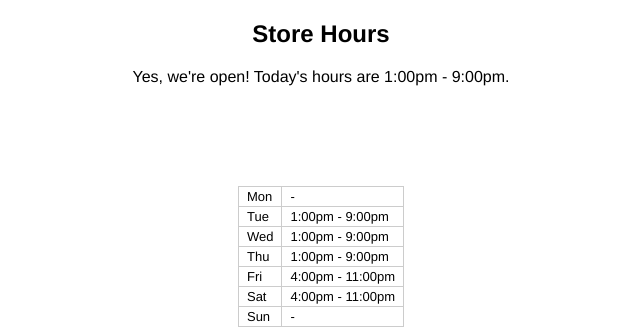
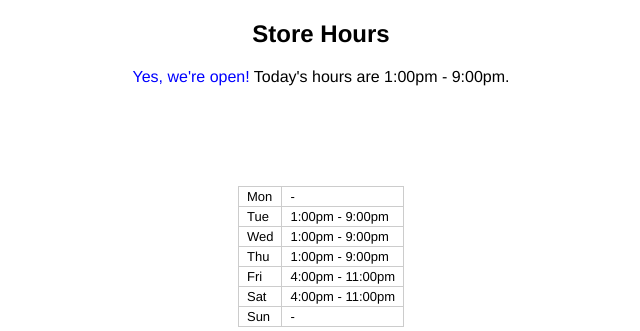
Before and after one commit to cfofana/php-tut, a PHP site: page /assets/includes/store-hours/index.php in a window 1280 px wide. Shown: the top 331 px of the page, without its empty margins (319-959 px from the left). Run offline with PHP 8.4, Linux system fonts and the light colour scheme.

Commit message:
Add closed and opened classes to php_store_hours script and style them

```diff
--- a/Final_Project/assets/includes/store-hours/index.php
+++ b/Final_Project/assets/includes/store-hours/index.php
@@ -20,6 +20,12 @@
             padding: 2px 8px;
             border: 1px solid #ccc;
         }
+        .closed {
+            color: rgb(255, 0, 0);
+        }
+        .open {
+            color: blue;
+        }
         </style>
     </head>
 
@@ -41,13 +47,13 @@
     // If closed for the day, leave blank (ex. sunday)
     // If open multiple times in one day, enter time ranges separated by a comma
     $hours = array(
-        'mon' => array(''),
+        'mon' => array(' '),
         'tue' => array('13:00-21:00'),
         'wed' => array('13:00-21:00'),
         'thu' => array('13:00-21:00'),
         'fri' => array('16:00-23:00'),
         'sat' => array('16:00-23:00'),
-        'sun' => array('')
+        'sun' => array(' ')
     );
 
     // OPTIONAL
@@ -55,8 +61,8 @@
     // MUST be in a format month/day[/year] or [year-]month-day
     // Do not include the year if the exception repeats annually
     $exceptions = array(
-        '12/25'  => array('11:00-18:00'),
-        '01/01' => array('')
+        '12/25'  => array(' '),
+        '01/01' => array(' ')
     );
 
     $config = array(
@@ -71,9 +77,9 @@
 
     // Display open / closed message
     if($store_hours->is_open()) {
-        echo "Yes, we're open! Today's hours are " . $store_hours->hours_today() . ".";
+        echo "<span class='open'>Yes, we're open!</span> Today's hours are " . $store_hours->hours_today() . ".";
     } else {
-        echo "Sorry, we're closed. Today's hours are " . $store_hours->hours_today() . ".";
+        echo "<p class='closed'>Sorry, we're closed. Today's hours are " . $store_hours->hours_today() . ".</p>";
     }
 
     // Display full list of open hours (for a week without exceptions)
```
